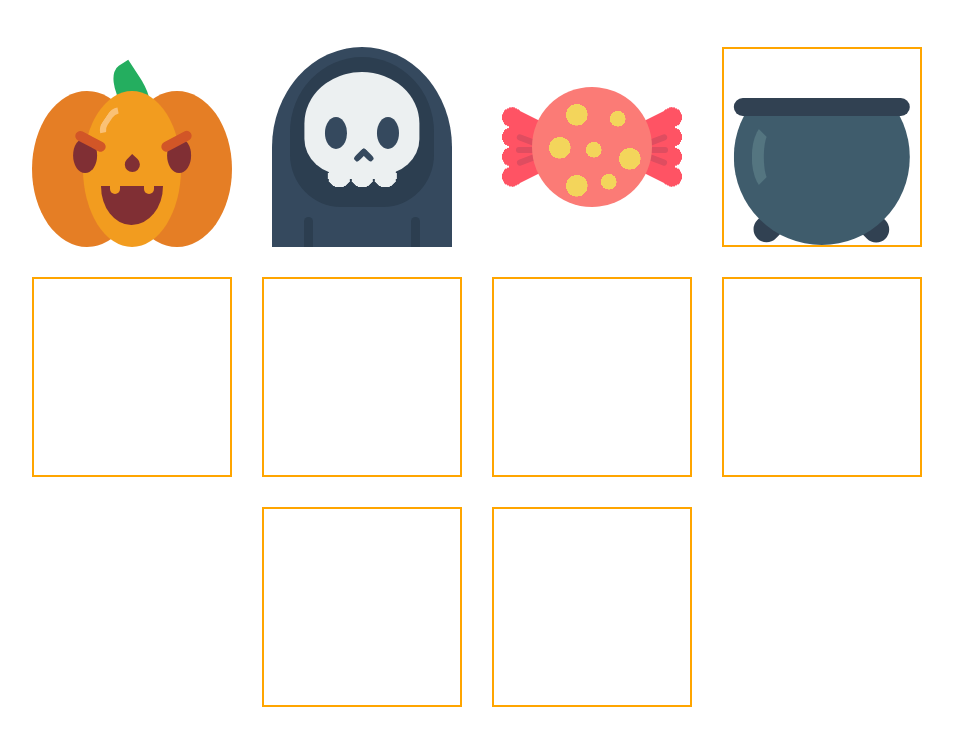
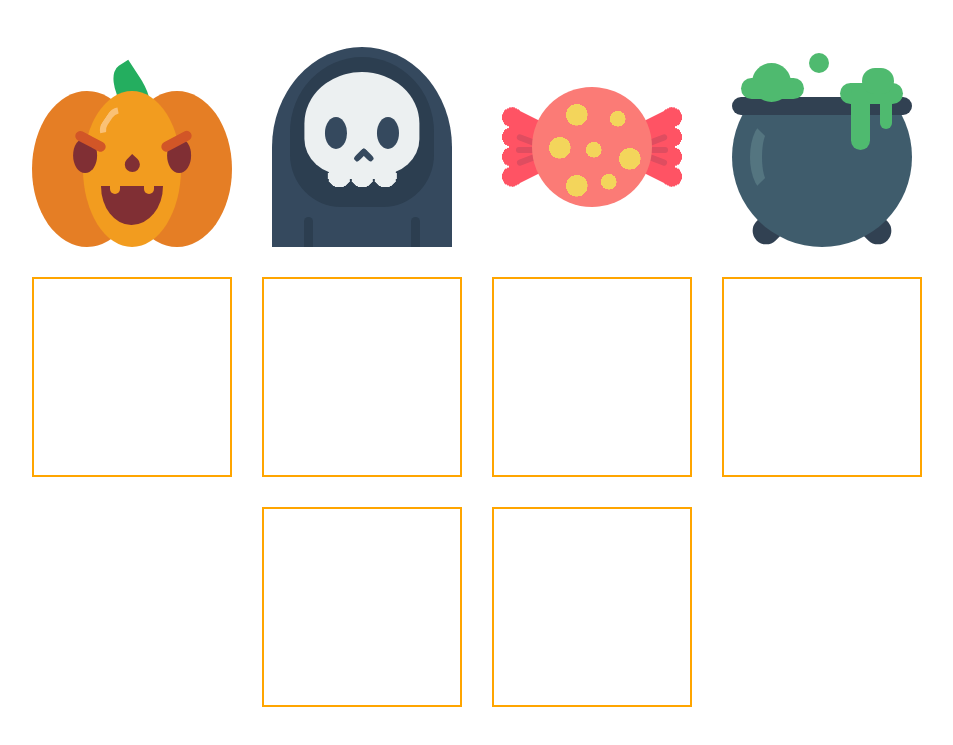
Before and after one commit to nat-davydova/halloween-icons, a website built with Vite: page index.html in a window 1280 px wide. Shown: the part 173-918 px from the top of the page, without its empty margins (163-1116 px from the left). Built offline with nearby package versions, Linux system fonts and the light colour scheme.

Commit message:
cauldron: add brew parts styles

```diff
--- a/index.html
+++ b/index.html
@@ -74,8 +74,11 @@
       </div>
 
       <!-- CAULDRON ICON-->
-      <div class="cauldron icon icon--bordered">
-        <div class="cauldron__brew"></div>
+      <div class="cauldron icon">
+        <div class="cauldron__brew">
+          <div class="cauldron__brew-left"></div>
+          <div class="cauldron__brew-right"></div>
+        </div>
         <div class="cauldron__main">
           <div class="cauldron__top"></div>
           <div class="cauldron__bleak"></div>
--- a/style.css
+++ b/style.css
@@ -596,13 +596,104 @@ body a {
     --cauldron-color: #3F5C6C;
     --cauldron-shadow-color: #314152;
     --cauldron-bleak-color: #547580;
+    --cauldron-brew-color: #4FBA6F;
 
     position: relative;
 }
 
 .cauldron__brew {
     position: absolute;
-    height: 24%;
+    top: 0;
+    left: 50%;
+    width: 90%;
+    height: 26%;
+    transform: translateX(-50%);
+    z-index: 5;
+}
+
+.cauldron__brew:before,
+.cauldron__brew:after {
+    position: absolute;
+    display: block;
+    content: '';
+    background-color: var(--cauldron-brew-color);
+    border-radius: 50px;
+}
+
+.cauldron__brew:before {
+    top: 12%;
+    left: 43%;
+    width: 11%;
+    height: 38%;
+}
+
+.cauldron__brew:after {
+    top: 41%;
+    right: 10%;
+    width: 18%;
+    height: 49%;
+}
+
+.cauldron__brew-left {
+    position: absolute;
+    left: 5%;
+    bottom: 0;
+    width: 35%;
+    height: 40%;
+}
+
+.cauldron__brew-left:before,
+.cauldron__brew-left:after {
+    position: absolute;
+    display: block;
+    content: '';
+    background-color: var(--cauldron-brew-color);
+    border-radius: 50px;
+}
+
+.cauldron__brew-left:before {
+    top: -74%;
+    left: 17%;
+    width: 62%;
+    height: 190%;
+}
+
+.cauldron__brew-left:after {
+    width: 100%;
+    height: 100%;
+}
+
+.cauldron__brew-right {
+    position: absolute;
+    right: 5%;
+    bottom: -10%;
+    width: 35%;
+    height: 40%;
+    background-color: var(--cauldron-brew-color);
+    border-radius: 50px;
+}
+
+.cauldron__brew-right:before {
+    top: 0;
+    left: 17%;
+    width: 30%;
+    height: 320%;
+}
+
+.cauldron__brew-right:after {
+    top: 0;
+    right: 17%;
+    width: 20%;
+    height: 220%;
+}
+
+.cauldron__brew-right:before,
+.cauldron__brew-right:after {
+    position: absolute;
+    display: block;
+    content: '';
+    background-color: var(--cauldron-brew-color);
+    border-radius: 50px;
 }
 
 .cauldron__main {
```
